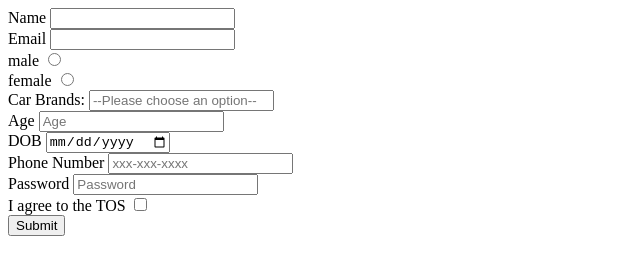
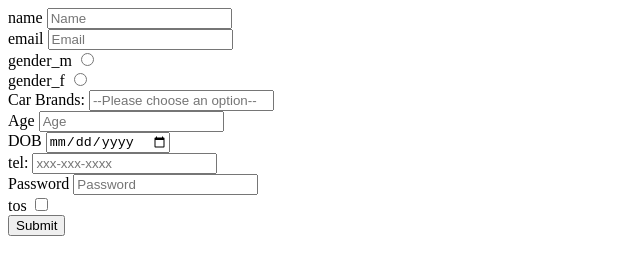
Before and after one commit to acciojob/signup-form-car-kamlakarnn, a website: page main.html in a window 1280 px wide. Shown: the whole page, without its empty margins (0-640 px from the left). Drawn offline with Linux system fonts and the light colour scheme.

Commit message:
created a submission

```diff
--- a/main.html
+++ b/main.html
@@ -7,35 +7,35 @@
 </head>
 
 <body>
-	<form method="post" action=" ">
-<label for="name">Name</label>
-<input type="text" id="name" name="name" required><br>
+	<form action="/action_page.php" method="post" >
+<label for="name">name</label>
+<input type="text" id="name" name="name" placeholder="Name" required><br>
 
-<label for="email">Email</label>
-<input type="email" id="email" name="email" required><br>
+<label for="email">email</label>
+<input type="email" id="email" name="email" placeholder="Email" required><br>
 
-<label for="gender_m">male</label>
+<label for="gender_m">gender_m</label>
 <input type="radio" id="gender_m" name="gender_m" required><br>
 
-<label for="gender_f">female</label>
+<label for="gender_f">gender_f</label>
 <input type="radio" id="gender_f" name="gender_f" required><br>
 
-<label for="gender_f">Car Brands:</label>
+<label for="cars">Car Brands:</label>
 <input type="Select" id="cars" name="cars" placeholder="--Please choose an option--" required><br>
 
 <label for="age">Age</label>
-<input type="number" id="age" name="age" placeholder="Age" required><br>
+<input type="number" id="age" name="age" placeholder="Age" placeholder="Age"required><br>
 
-<label for="DOB">DOB</label>
+<label for="dob">DOB</label>
 <input type="date" id="dob" name="dob" required><br>
 
-<label for="Phone Number">Phone Number</label>
+<label for="tel">tel:</label>
 <input type="tel" id="tel" name="tel" placeholder="xxx-xxx-xxxx"><br>
 
 <label for="password">Password</label>
 <input type="password" id="password" name="password" placeholder="Password" required><br>
 
-<label for="I agree to the TOS">I agree to the TOS</label>
+<label for="tos">tos</label>
 <input type="checkbox" id="tos" name="tos" required><br>
 </form>
 
```
